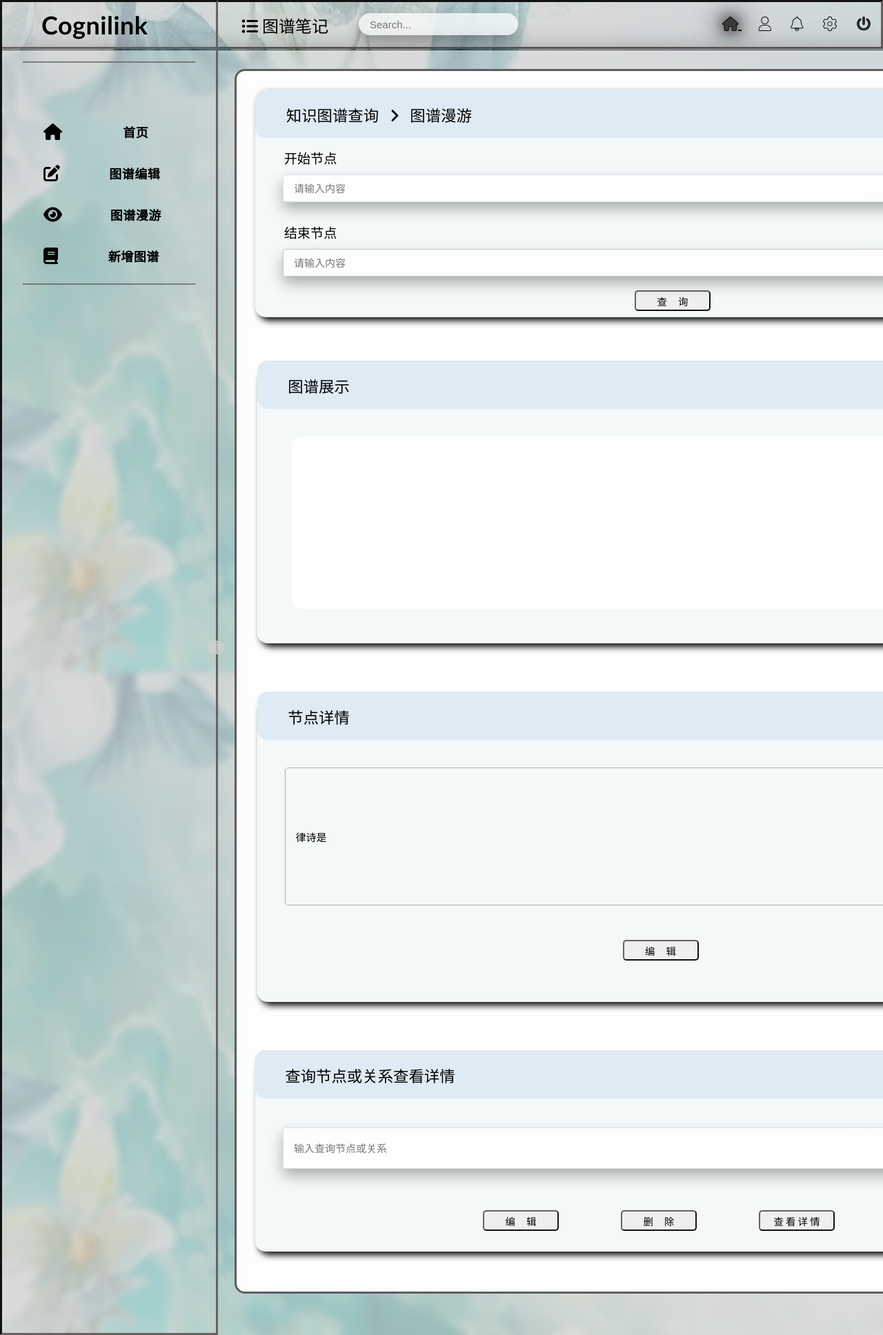
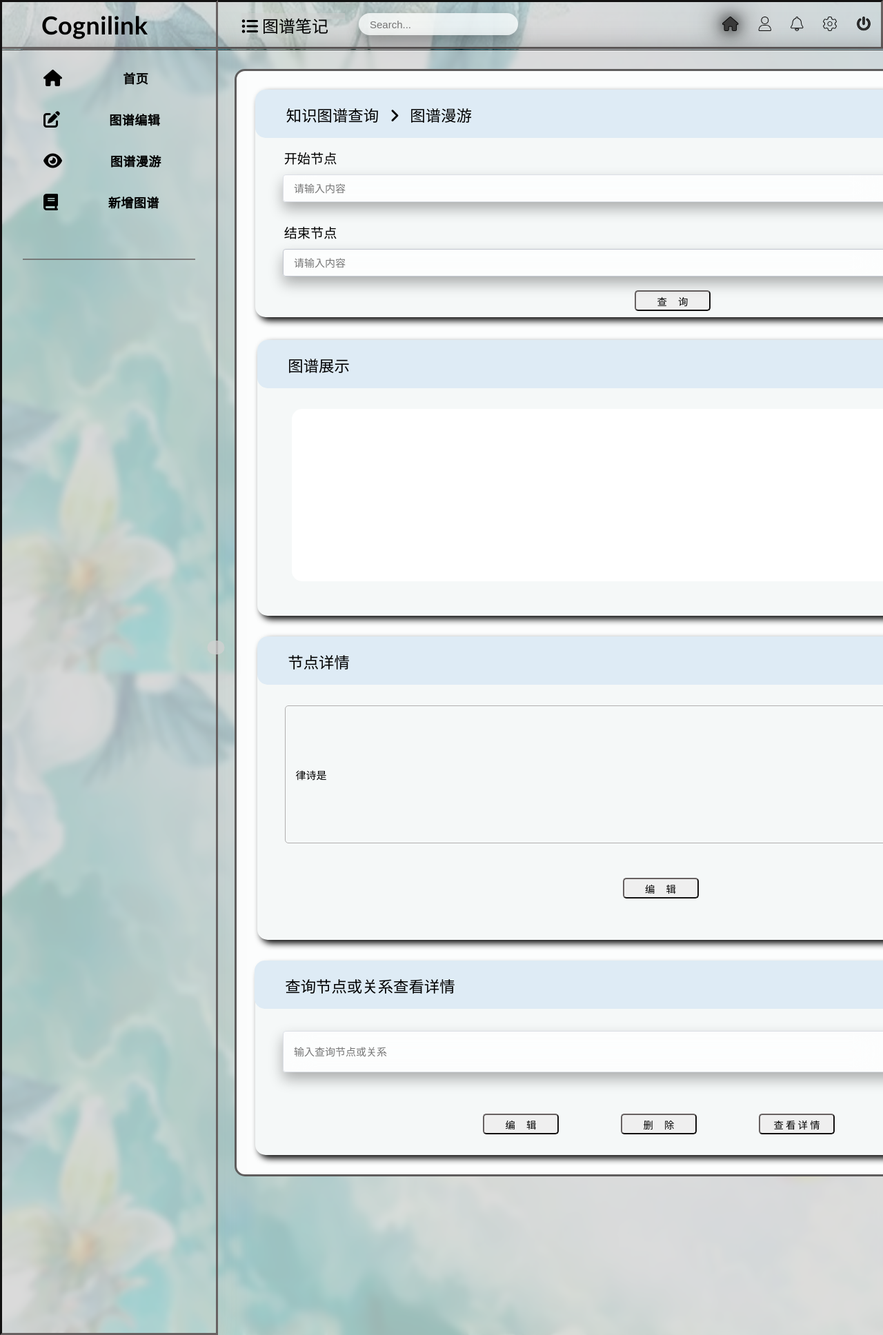
Before and after one commit to future3317/CogniLink, a Django app: template templates/system/detail.html in a window 1280 px wide. Shown: the whole page at 69% size. Run offline with Django 3.2, Linux system fonts and the light colour scheme; the template is opened without the code that fills it, so the values that code supplies are empty; parts of the project's set-up code (start-up, migrations or seed data) failed here and were passed over; some libraries are stand-ins or nearby versions.

Commit message:
update static/css/detail.css.
Signed-off-by: ares <13378015+aresgruis@user.noreply.gitee.com>

```diff
--- a/static/css/detail.css
+++ b/static/css/detail.css
@@ -132,7 +132,7 @@
 .menu-item>label{
     position: relative;
     text-align: center;
-    top:70px;
+    top:10px;
     margin-left: 30px;
     width: 100%;
     height: 60px;
@@ -212,7 +235,7 @@
 }
 
 .set-line {
-    margin-top: 80px;
+    margin-top: 62px;
     left:0;
     width: 600px;
     height: 2px;
@@ -370,7 +393,7 @@
     left:340px;
     right:100px;
     width: 1290px;
-    height:1770px;
+    height:1600px;
     display: flex;
     flex-wrap: wrap;
     justify-content: center;
@@ -541,7 +579,7 @@
 }
 
 .container-2 {
-    top:300px;
+    top:260px;
     bottom:150px;
     left:-3px;
     right:0px;
@@ -612,7 +650,7 @@
 }
 
 .container-2-0 {
-    top:390px;
+    top:360px;
     bottom:150px;
     left:-3px;
     right:15px;
@@ -628,8 +666,9 @@
     z-index: 999;
 }
 
+
 .container-4 {
-    top:250px;
+    top:160px;
     bottom:10px;
     left:-3px;
     right:0px;
@@ -647,7 +686,7 @@
 }
 
 .container-4-0 {
-    top:340px;
+    top:260px;
     bottom:150px;
     left:-3px;
     right:0px;
@@ -690,6 +730,10 @@
     outline: none;
     padding: 0 15px;
     z-index: 50;
+    text-shadow: none;
+    -webkit-appearance: none;
+    -webkit-user-select: text;
+    outline-color: transparent;
     box-shadow:none;
     border:solid 1px rgb(177, 175, 175);
 }
@@ -714,7 +758,7 @@
 }
 
 .container-3 {
-    top:1505px;
+    top:1365px;
     bottom:150px;
     left:340px;
     right:10px;
@@ -731,7 +775,7 @@
 }
 
 .container-3-0 {
-    top:290px;
+    top:160px;
     left:-7px;
     right:10px;
     width: 1225px;
```
Also changed, not shown: other parts of static/css/detail.css (+39 -0 lines).
